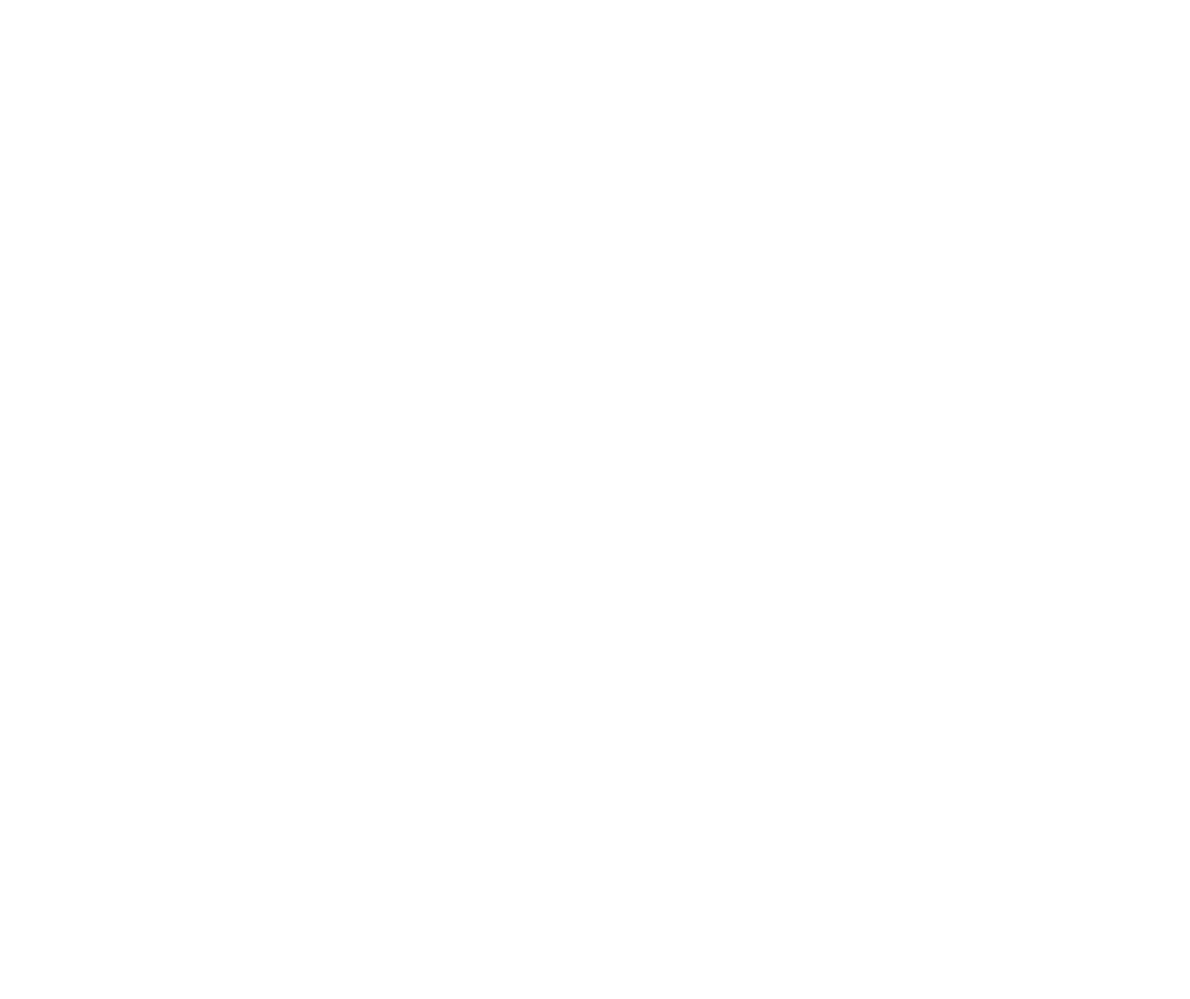
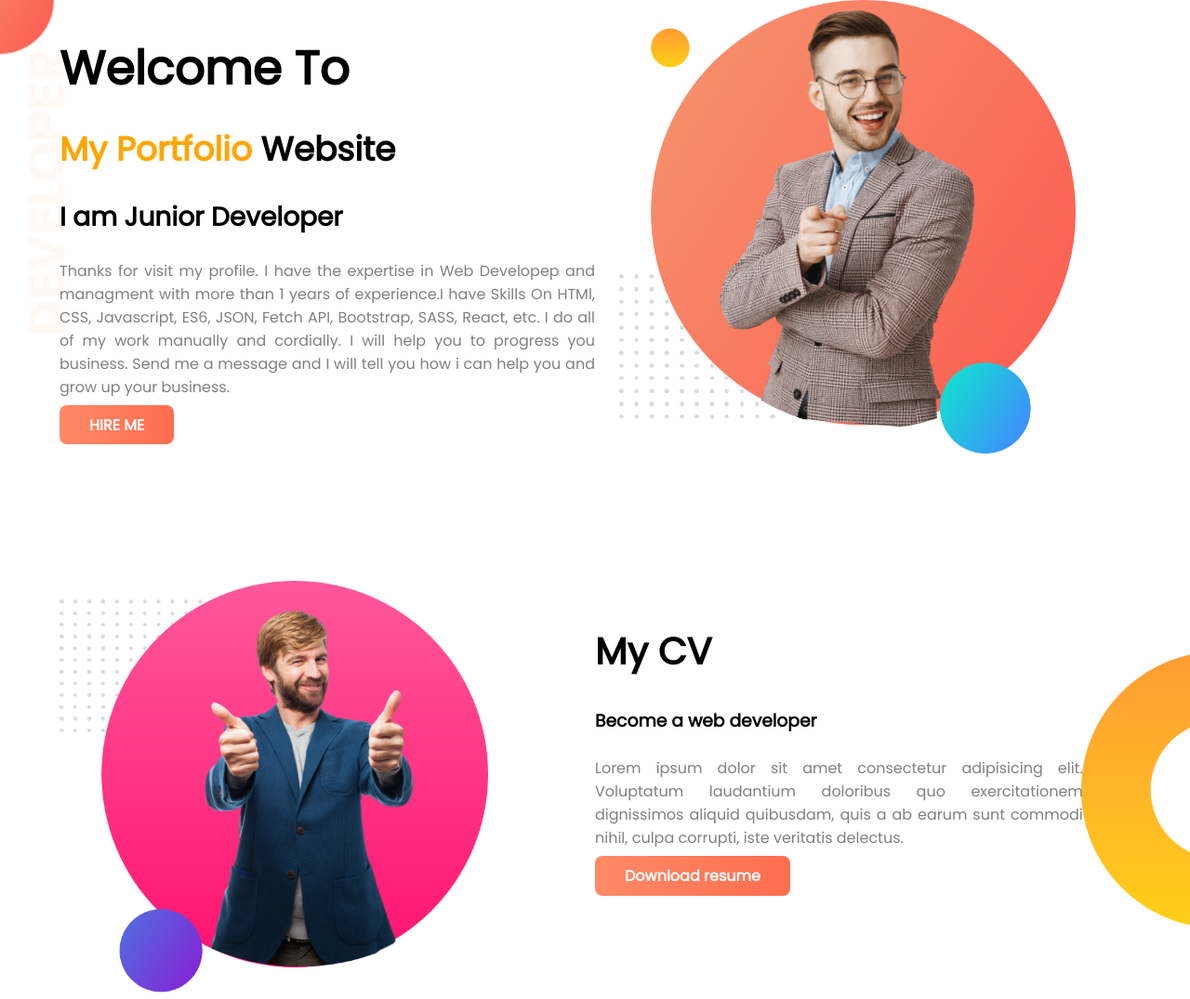
Before and after one commit to developer-sahadat/personal_portfolio-wb-css, a plain HTML site: page index.html in a window 1280 px wide. Shown: the whole page at 93% size. Before the commit the page ends 800 px from the top, so only its background shows below. Drawn offline with Linux system fonts and the light colour scheme.

Commit message:
hire and cs section add

```diff
--- a/index.css
+++ b/index.css
@@ -4,3 +4,103 @@
     box-sizing: border-box;
     font-family: 'Poppins', sans-serif;
 }
+
+.hire-me-section {
+    background-image: url(images/top-banner.png);
+    background-repeat: no-repeat;
+    display: flex;
+    justify-content: space-between;
+    justify-content: center;
+
+
+}
+
+.hire-me-text {
+    width: 50%;
+    padding-left: 5%;
+}
+
+.hire-me-text h1 {
+    font-size: 3.15rem;
+    line-height: 2;
+    padding-top: 1.50rem;
+}
+
+.hire-me-text h2 {
+    font-size: 2.25rem;
+    line-height: 2;
+    padding-bottom: 1rem;
+}
+
+.hire-me-text h2 span {
+    color: #FFA500;
+}
+
+.hire-me-text h3 {
+    padding-bottom: 1.50rem;
+    font-size: 1.75rem;
+}
+
+.hire-me-text p {
+    color: gray;
+    text-align: justify;
+    padding-bottom: 1rem;
+}
+
+.btn {
+    text-decoration: none;
+    padding: 0.60rem 2rem;
+    background-image: linear-gradient(to right, #FF8A67, #FF6D4F);
+    border-radius: 0.5rem;
+    color: white;
+    font-weight: 700;
+}
+
+.hire-section-img {
+    width: 50%;
+    padding-left: 2%;
+}
+
+.hire-section-img img {
+    width: 80%;
+}
+
+.my-cs-section {
+    display: flex;
+    margin-top: 5rem;
+    justify-content: center;
+    background-image: url(images/dream-bg.png);
+    background-repeat: no-repeat;
+    background-position: right;
+
+}
+
+.my-cs-img {
+    width: 50%;
+    padding-left: 4rem;
+}
+
+.my-cs-img img {
+    width: 80%;
+}
+
+.my-cs-text {
+    width: 50%;
+}
+
+.my-cs-text h2 {
+    line-height: 3;
+    font-size: 2.50rem;
+    padding-top: 1rem;
+}
+
+.my-cs-text h3 {
+    padding-bottom: 1.50rem;
+}
+
+.my-cs-text p {
+    width: 82%;
+    text-align: justify;
+    color: gray;
+    padding-bottom: 1rem;
+}
--- a/index.html
+++ b/index.html
@@ -17,9 +17,36 @@
 <body>
 
 <!--hire me section start now-->
-    <section class="hire me section">
+    <section class="hire-me-section">
+        <div class="hire-me-text">
+            <h1>Welcome To</h1>
+            <h2> <span>My Portfolio</span> Website</h2>
+            <h3>I am Junior Developer</h3>
+            <p>
+                Thanks for visit my profile. I have the expertise in Web Developep and managment with more than 1 years of experience.I have Skills On HTMl, CSS, Javascript, ES6, JSON, Fetch API, Bootstrap, SASS, React, etc.
+                I do all of my work manually and cordially. I will help you to progress you business. Send me a message and I will tell you how i can help you and grow up your business.
+            </p>
+            <a type="button" class="btn" href="https://www.linkedin.com/in/developer-sahadat/" target="_blank">HIRE ME</a>
+        </div>
+        <div class="hire-section-img">
+            <img src="images/my-bg.png">
+        </div>
+    </section>
+    <br><br>
+    <section class="my-cs-section">
+        <div class="my-cs-img">
+            <img src="images/my-bg2.png">
+        </div>
+        <div class="my-cs-text">
+            <h2>My CV</h2>
+            <h3>Become a web developer</h3>
+            <p>Lorem ipsum dolor sit amet consectetur adipisicing elit. Voluptatum laudantium doloribus quo exercitationem dignissimos aliquid quibusdam, quis a ab earum sunt commodi nihil, culpa corrupti, iste veritatis delectus.
+            </p>
 
+            <a type="button" class="btn" href="https://www.linkedin.com/in/developer-sahadat/" target="_blank">Download resume</a>
+        </div>
     </section>
+
 
 
 
```
